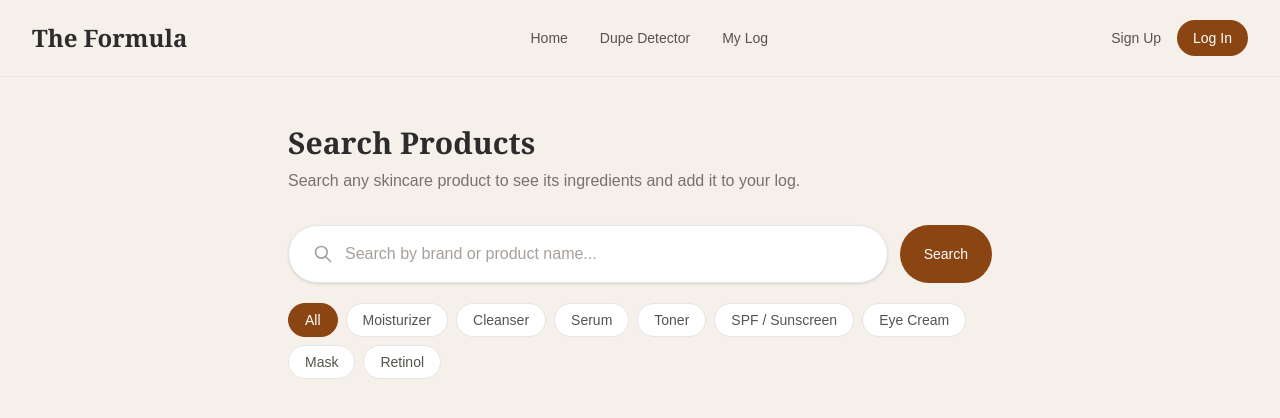
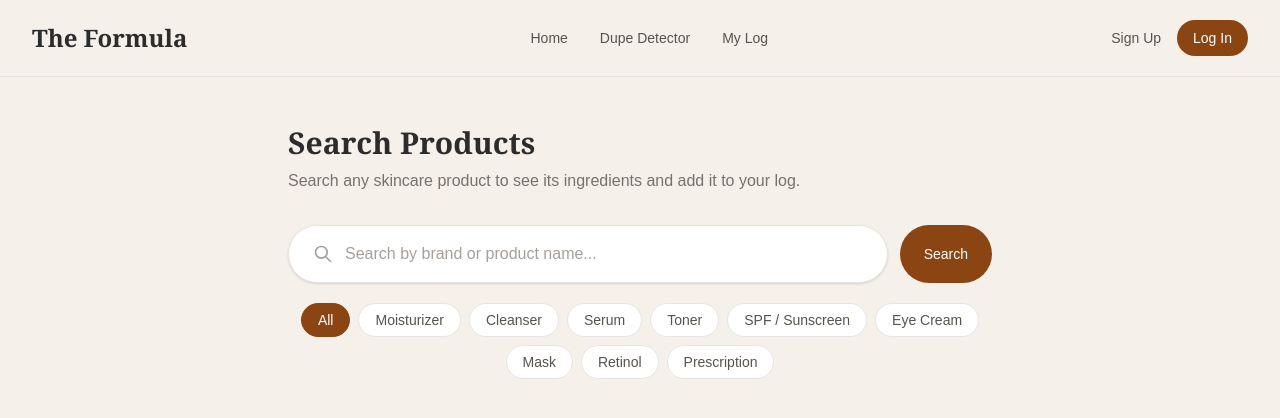
Before and after one commit to JamieY/the-formula, a Next.js app: page /search in a window 1280 px wide. Shown: the top 418 px of the page. Built offline with nearby package versions, Linux system fonts and the light colour scheme.

Commit message:
Center filters, add Prescription category

```diff
--- a/app/search/page.tsx
+++ b/app/search/page.tsx
@@ -24,6 +24,7 @@ const CATEGORIES = [
   { label: "Eye Cream", value: "eye" },
   { label: "Mask", value: "mask" },
   { label: "Retinol", value: "retinol" },
+  { label: "Prescription", value: "prescription" },
 ];
 
 const SOURCE_COLORS: Record<string, string> = {
@@ -117,7 +118,7 @@ export default function SearchPage() {
         </div>
 
         {/* Category filters */}
-        <div className="flex flex-wrap gap-2 mb-8">
+        <div className="flex flex-wrap justify-center gap-2 mb-8">
           {CATEGORIES.map((cat) => (
             <button
               key={cat.value}
```
